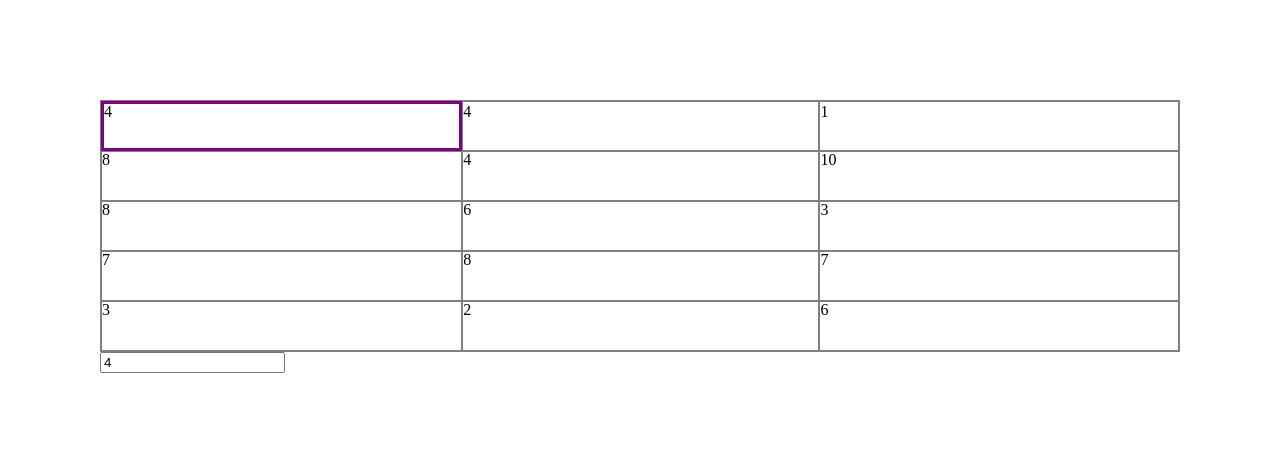
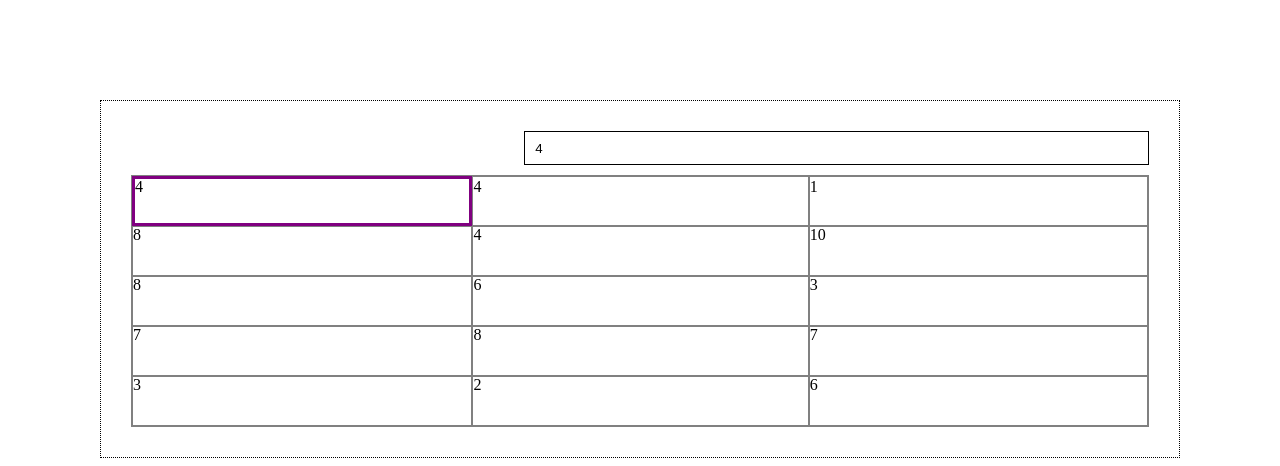
Before and after one commit to HonzaHK/wap, a plain HTML site: page index.html in a window 1280 px wide. Drawn offline with Linux system fonts and the light colour scheme.

Commit message:
added top-level component: wapCalc

```diff
--- a/wap.css
+++ b/wap.css
@@ -51,7 +51,13 @@ table, th, td {
 }
 
 #wapTable {
+	float:right;
+}
 
+.wapCalc {
+	padding:30px;
+	border: 1px dotted black;
+	float:right;
 }
 
 .wapRow {
@@ -69,3 +75,12 @@ table, th, td {
 .currentCell {
 	border: 3px solid purple;
 }
+
+.ccInput {
+	margin-bottom: 10px;
+	height: 30px;
+	width: 60%;
+	float:right;
+	border: 1px solid black;
+	padding-left: 10px;
+}
--- a/wap.js
+++ b/wap.js
@@ -23,20 +23,23 @@ createTableElem = function(row,col){
 	return t;
 }
 
-createCellContElem = function(){
+createCellCont = function(){
 
 	var cc = {};
 
 	cc.c_text = document.createElement("input");
 	cc.c_text.setAttribute("type","text");
+	cc.c_text.classList.add("ccInput");
 
-	cc.c_text.addEventListener("input",function (e) {
-		wt.setCurrentCellText(this.value);
-	});
+	cc.formula_re = /^=(ADD|MUL|SUB|DIV|AVG)\(\${0,1}[0-9]+[\${0,1}[0-9]+]*\)$/m
+	console.log(cc.formula_re.test("=AVG(099)"))
 
 	cc.elem = document.createElement("div");
 	cc.elem.appendChild(cc.c_text)
 
+	cc.getInputText = function(){
+		return cc.c_text.value;
+	}
 	cc.setInputText = function(text){
 		cc.c_text.value = text;
 	}
@@ -45,97 +48,112 @@ createCellContElem = function(){
 	return cc;
 }
 
+createCalcElem = function(){
+	var c = document.createElement("div");
+	c.classList.add("wapCalc");
+	return c;
+}
+
 const KEYc_LEFT=37, KEYc_UP=38, KEYc_RIGHT=39, KEYc_DOWN=40;
 document.onkeydown = function(e){
 	if(e.keyCode==KEYc_LEFT || e.keyCode==KEYc_UP || e.keyCode==KEYc_RIGHT || e.keyCode==KEYc_DOWN){
-		wt.keyDown(e.keyCode);
+		wc.keyDown(e.keyCode);
 		return false;
 	}
 
 	return true;
 };
 
-var wt = {
-	r_cnt: 0,
-	c_cnt: 0,
-	elem: null,
+getWapTable = function(r,c) {
+	return {
+
+		r_cnt: r,
+		c_cnt: c,
+		elem: createTableElem(r,c),
 
 		r_curr: 0,
 		c_curr: 0,
 		keyDown: function(keyCode){
-		var newRow=wt.r_curr, newCol=wt.c_curr;
+			var newRow=this.r_curr, newCol=this.c_curr;
 
-		if (keyCode == KEYc_LEFT && wt.c_curr!=0) {
+			if (keyCode == KEYc_LEFT && this.c_curr!=0) {
 				newCol--;
 			}
-		else if (keyCode == KEYc_UP && wt.r_curr!=0) {
+			else if (keyCode == KEYc_UP && this.r_curr!=0) {
 				newRow--;
 			}
-		else if (keyCode == KEYc_RIGHT && wt.c_curr!=wt.c_cnt-1) {
+			else if (keyCode == KEYc_RIGHT && this.c_curr!=this.c_cnt-1) {
 				newCol++;
 			}
-		else if (keyCode == KEYc_DOWN && wt.r_curr!=wt.r_cnt-1) {
+			else if (keyCode == KEYc_DOWN && this.r_curr!=this.r_cnt-1) {
 				newRow++;
 			}
 			else{
-			return;
+				return false;
 			}
 
-		wt.setCurrentCell(newRow,newCol);
+			this.setCurrentCell(newRow,newCol);
+			return true;
 		},
 		getCell: function(r,c){
-		return wt.elem.rows[r].cells[c];
+			return this.elem.rows[r].cells[c];
 		},
 		getCurrentCell: function(){
-		return wt.getCell(wt.r_curr,wt.c_curr);
+			return this.getCell(this.r_curr,this.c_curr);
 		},
 		setCurrentCell: function(r,c){
-		var curr_cell = wt.getCurrentCell();
-		curr_cell.classList.toggle("currentCell");
-
-		wt.forceSetCurrentCell(r,c);
+			var curr_cell = this.getCurrentCell();
+			curr_cell.classList.remove("currentCell");
+			tgt_cell = this.getCell(r,c);
+			tgt_cell.classList.add("currentCell");
+			this.r_curr = r;
+			this.c_curr = c;
 		},
-	forceSetCurrentCell: function(r,c){
-		tgt_cell = wt.getCell(r,c);
-		tgt_cell.classList.toggle("currentCell");
-		wt.r_curr = r;
-		wt.c_curr = c;
-
-		wt.cell_cont.setInputText(tgt_cell.innerHTML);
+		getCurrentCellText: function(){
+			var curr_cell = this.getCurrentCell();
+			return curr_cell.innerHTML;
 		},
 		setCurrentCellText: function(text){
-		var curr_cell = wt.getCurrentCell();
+			var curr_cell = this.getCurrentCell();
 			curr_cell.innerHTML = text;
-	},
-	initCurrentCell: function() {
-		var t = wt.elem;
-		for(var r=0;r<t.r_cnt;r++){
-			for(var c=0;c<tr.c_cnt;c++){
-				tgt_cell = wt.getCell(r,c);
-				tgt_cell.classList.remove("currentCell");
+		}
 	}
 }
 
-		wt.forceSetCurrentCell(0,0);
+getWapCalc = function(r,c){
+	wc = {}
+	wc.elem = createCalcElem();
+
+	wc.t = getWapTable(r,c);
+
+	wc.cc = createCellCont();
+	wc.elem.appendChild(wc.cc.elem);
+	wc.elem.appendChild(wc.t.elem);
+
+	wc.keyDown= function(keyCode){
+		if(wc.t.keyDown(keyCode)){
+			wc.cc.setInputText(wc.t.getCurrentCellText());
+			return true;
 		}
 
+		return false;
+	};
 
+	wc.cc.c_text.addEventListener("input",function (e) {
+		wc.t.setCurrentCellText(wc.cc.getInputText());
+	});
+
+	wc.init= function(){
+		wc.t.setCurrentCell(0,0);
+		wc.cc.setInputText(wc.t.getCurrentCellText());
 	}
 
-initTable = function(wt,r,c){
-	wt.r_cnt= r;
-	wt.c_cnt= c;
-	wt.elem= createTableElem(r,c);
-	wt.cell_cont= createCellContElem();
-
-	wt.initCurrentCell();
+	return wc;
 }
-
-
 
 document.addEventListener('DOMContentLoaded', function () {
 	var container = document.getElementById("container");
-	initTable(wt,5,3);
-	container.appendChild(wt.elem);
-	container.appendChild(wt.cell_cont.elem);
+	var wc = getWapCalc(5,3);
+	wc.init();
+	container.appendChild(wc.elem);
 });
```
Lines whose indentation alone changed are shown as unchanged.
